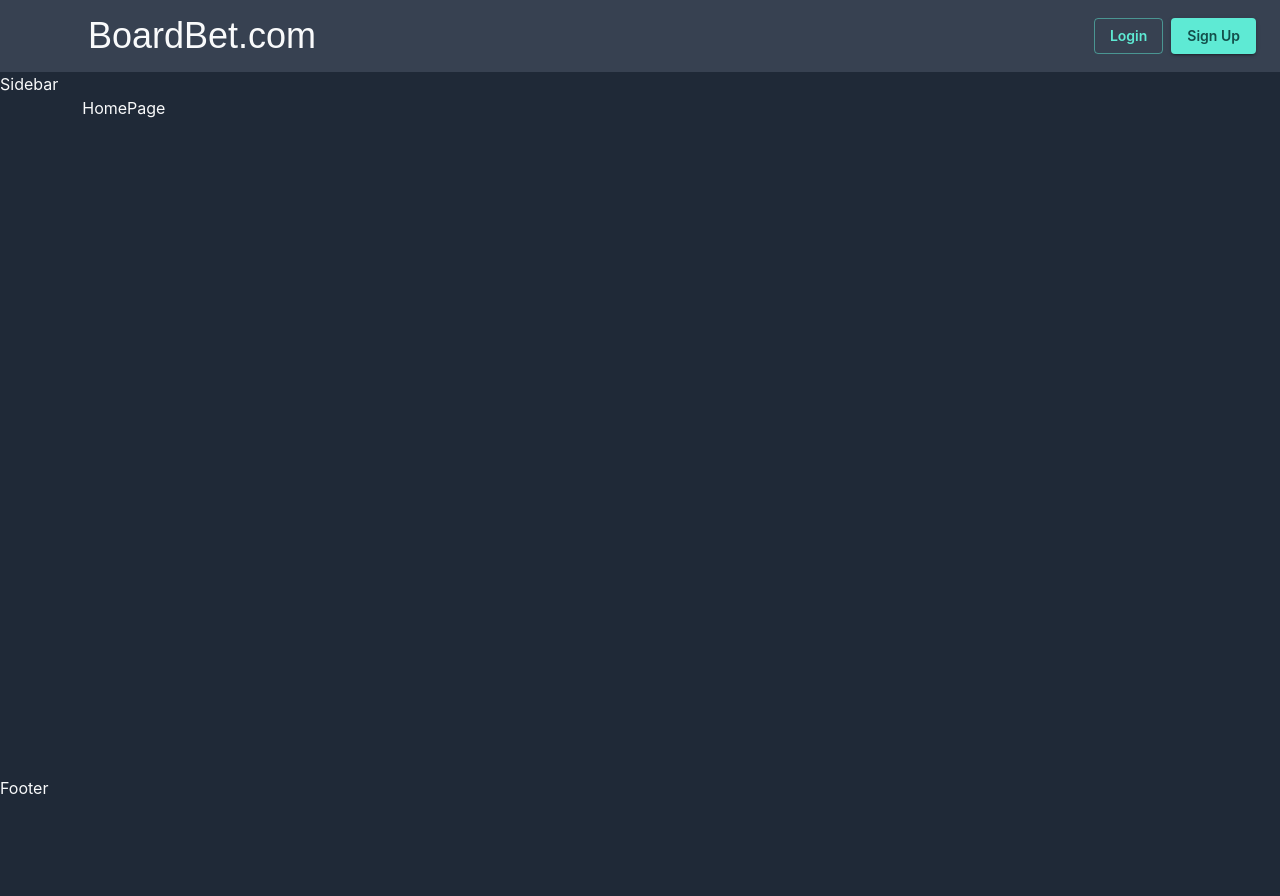
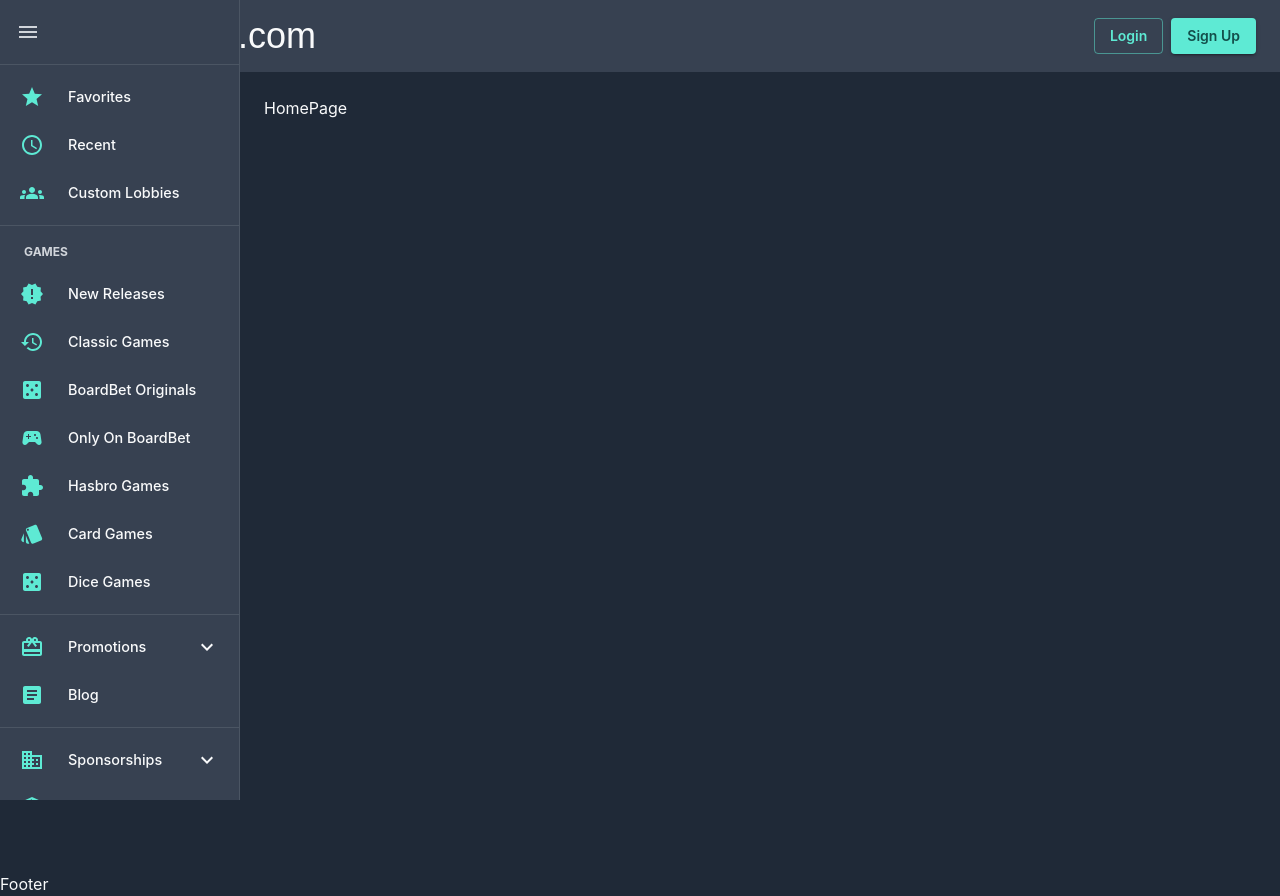
Before and after one commit to TennaThePhantom/BoardBet, a React (Vite) app: page / in a window 1280 px wide. Before the commit the page ends 800 px from the top, so only its background shows below. Built offline with nearby package versions, Linux system fonts and the light colour scheme; a web font is replaced by a local one.

Commit message:
Material UI Sidebar

```diff
--- a/src/components/layout/Sidebar.jsx
+++ b/src/components/layout/Sidebar.jsx
@@ -1,7 +1,259 @@
-import React from "react";
+import React, { useState } from "react";
+import {
+	Drawer,
+	List,
+	ListItem,
+	ListItemButton,
+	ListItemIcon,
+	ListItemText,
+	Collapse,
+	Divider,
+	Typography,
+	Box,
+	IconButton,
+	styled,
+} from "@mui/material";
+import {
+	Menu as MenuIcon,
+	ChevronLeft as ChevronLeftIcon,
+	ChevronRight as ChevronRightIcon,
+	ExpandLess as ExpandLessIcon,
+	ExpandMore as ExpandMoreIcon,
+	Star as StarIcon,
+	Schedule as ScheduleIcon,
+	Groups as GroupsIcon,
+	SportsEsports as SportsEsportsIcon,
+	NewReleases as NewReleasesIcon,
+	History as HistoryIcon,
+	Casino as CasinoIcon,
+	Style as StyleIcon,
+	Extension as ExtensionIcon,
+	CardGiftcard as CardGiftcardIcon,
+	Article as ArticleIcon,
+	Business as BusinessIcon,
+	Security as SecurityIcon,
+	Support as SupportIcon,
+} from "@mui/icons-material";
 
-function Sidebar() {
-	return <div>Sidebar</div>;
-}
+// make sidebar all the text load first then appear to not see the text try to fit like a skeleton loader
+// try to add more items to sidebar if i can think of any more to add
+// make border between sections more visible
+// add something for the top of siderbar like two buttons saying two games like connect 4 and monoply besides just the menu icon
+// make a component for the mobile verison of the sidebar(do this when the home pagge has the search bar and the welcome message on it)
+// when hover over icons in sidebar make them show text of what they are when sidebar is collapsed(shows icons only)
+
+
+const DrawerHeader = styled("div")(({ theme }) => ({
+	display: "flex",
+	alignItems: "center",
+	padding: theme.spacing(0, 1),
+	...theme.mixins.toolbar,
+	justifyContent: "flex-start",
+}));
+
+// hides scrollbar for the scrollable content in the sidebar
+const ScrollableSideBar = styled(Box)(({ theme }) => ({
+	overflow: "auto",
+	// Hide scrollbar for Chrome, Safari and Opera
+	"&::-webkit-scrollbar": {
+		display: "none",
+	},
+	// Hide scrollbar for IE, Edge and Firefox
+	msOverflowStyle: "none", // IE and Edge
+	scrollbarWidth: "none", // Firefox
+}));
+
+const Sidebar = () => {
+	const [isCollapsed, setIsCollapsed] = useState(false);
+	const [openPromotions, setOpenPromotions] = useState(false);
+	const [openSponsorships, setOpenSponsorships] = useState(false);
+
+	const drawerWidth = 240;
+	const collapsedWidth = 72;
+
+	const handleToggleCollapse = () => {
+		setIsCollapsed(!isCollapsed);
+	};
+
+	const handlePromotionsClick = () => {
+		setOpenPromotions(!openPromotions);
+	};
+
+	const handleSponsorshipsClick = () => {
+		setOpenSponsorships(!openSponsorships);
+	};
+
+	const menuSections = [
+		{
+			items: [
+				{ text: "Favorites", icon: <StarIcon /> },
+				{ text: "Recent", icon: <ScheduleIcon /> },
+				{ text: "Custom Lobbies", icon: <GroupsIcon /> },
+			],
+		},
+		{
+			title: "Games",
+			items: [
+				{ text: "New Releases", icon: <NewReleasesIcon /> },
+				{ text: "Classic Games", icon: <HistoryIcon /> },
+				{ text: "BoardBet Originals", icon: <CasinoIcon /> },
+				{ text: "Only On BoardBet", icon: <SportsEsportsIcon /> },
+				{ text: "Hasbro Games", icon: <ExtensionIcon /> },
+				{ text: "Card Games", icon: <StyleIcon /> },
+				{ text: "Dice Games", icon: <CasinoIcon /> },
+			],
+		},
+		{
+			items: [
+				{
+					text: "Promotions",
+					icon: <CardGiftcardIcon />,
+					expandable: true,
+					open: openPromotions,
+					onClick: handlePromotionsClick,
+				},
+				{ text: "Blog", icon: <ArticleIcon /> },
+			],
+		},
+		{
+			items: [
+				{
+					text: "Sponsorships",
+					icon: <BusinessIcon />,
+					expandable: true,
+					open: openSponsorships,
+					onClick: handleSponsorshipsClick,
+				},
+				{ text: "Responsible Gaming", icon: <SecurityIcon /> },
+				{ text: "Live Support", icon: <SupportIcon /> },
+			],
+		},
+	];
+
+	return (
+		<Box sx={{ display: "flex", height: "100vh" }}>
+			<Drawer
+				variant="permanent"
+				sx={{
+					width: isCollapsed ? collapsedWidth : drawerWidth,
+					flexShrink: 0,
+					"& .MuiDrawer-paper": {
+						width: isCollapsed ? collapsedWidth : drawerWidth,
+						boxSizing: "border-box",
+						overflowX: "hidden",
+						transition: "width 0.3s linear",
+						// hides scrollbar for drawer
+						"&::-webkit-scrollbar": {
+							display: "none",
+						},
+						msOverflowStyle: "none", // IE and Edge
+						scrollbarWidth: "none", // Firefox
+					},
+				}}
+			>
+				<DrawerHeader>
+					<IconButton onClick={handleToggleCollapse}>
+						{isCollapsed ? <MenuIcon /> : <MenuIcon />}
+					</IconButton>
+				</DrawerHeader>
+
+				<Divider />
+
+				<ScrollableSideBar>
+					{menuSections.map((section, sectionIndex) => (
+						<React.Fragment key={sectionIndex}>
+							<List>
+								{/* Section Title */}
+								{section.title && !isCollapsed && (
+									<ListItem sx={{ px: 3, py: 1 }}>
+										<Typography
+											variant="caption"
+											sx={{
+												fontWeight: "bold",
+												color: "text.secondary",
+												textTransform: "uppercase",
+												fontSize: "0.75rem",
+											}}
+										>
+											{section.title}
+										</Typography>
+									</ListItem>
+								)}
+
+								{/* Section Items */}
+								{section.items.map((item, itemIndex) => (
+									<React.Fragment key={item.text}>
+										<ListItem disablePadding sx={{ display: "block" }}>
+											<ListItemButton
+												onClick={item.onClick}
+												sx={{
+													minHeight: 48,
+													justifyContent: isCollapsed ? "center" : "initial",
+													px: 2.5,
+													"&:hover": {
+														backgroundColor: "action.hover",
+													},
+												}}
+											>
+												<ListItemIcon
+													sx={{
+														minWidth: 0,
+														mr: isCollapsed ? "auto" : 3,
+														justifyContent: "center",
+														color: "primary.main",
+													}}
+												>
+													{item.icon}
+												</ListItemIcon>
+												{!isCollapsed && (
+													<>
+														<ListItemText
+															primary={item.text}
+															primaryTypographyProps={{
+																fontSize: "0.9rem",
+																fontWeight: "medium",
+															}}
+														/>
+														{item.expandable &&
+															(item.open ? (
+																<ExpandLessIcon />
+															) : (
+																<ExpandMoreIcon />
+															))}
+													</>
+												)}
+											</ListItemButton>
+										</ListItem>
+
+										{/* Expandable Content */}
+										{!isCollapsed && item.expandable && (
+											<Collapse in={item.open} timeout="auto" unmountOnExit>
+												<List component="div" disablePadding>
+													<ListItemButton sx={{ pl: 4 }}>
+														<ListItemText
+															primary="Coming soon"
+															primaryTypographyProps={{
+																fontSize: "0.8rem",
+																fontStyle: "italic",
+																color: "text.secondary",
+															}}
+														/>
+													</ListItemButton>
+												</List>
+											</Collapse>
+										)}
+									</React.Fragment>
+								))}
+							</List>
+
+							{/* Divider between sections (except after the last one) */}
+							{sectionIndex < menuSections.length - 1 && <Divider />}
+						</React.Fragment>
+					))}
+				</ScrollableSideBar>
+			</Drawer>
+		</Box>
+	);
+};
 
 export default Sidebar;
```
